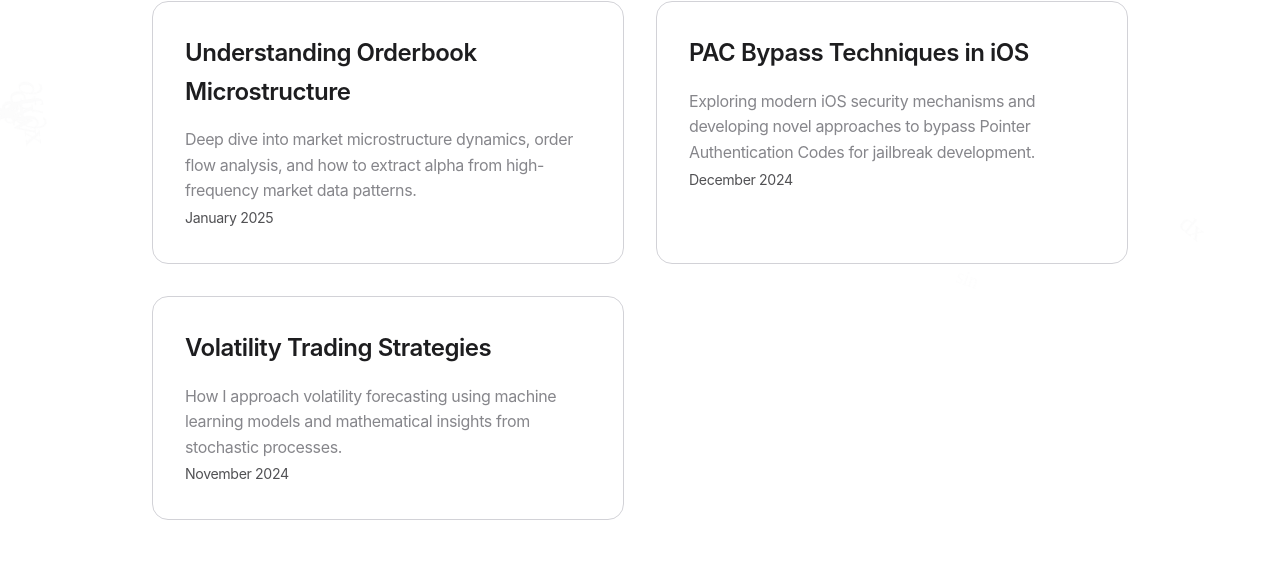
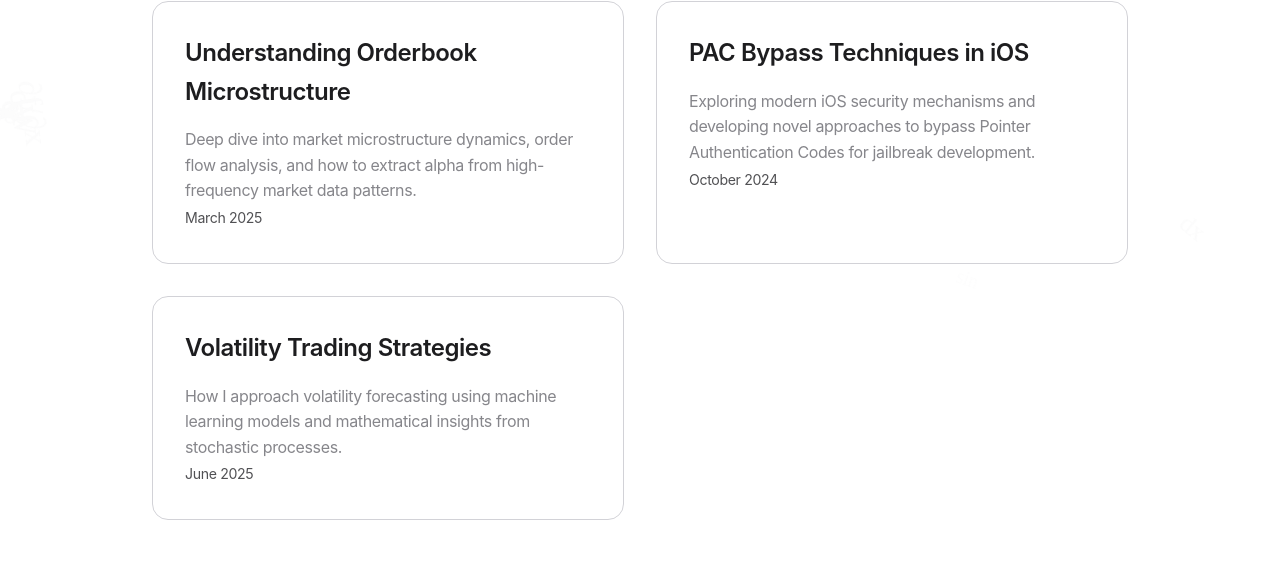
Before and after one commit to brianrojrc/brianrojrc.github.io, a Jekyll site: the page built from blog.md, in a window 1280 px wide. Shown: the part 583-1151 px from the top of the page. Built offline with Jekyll 4.4.1, drawn with Linux system fonts in a browser that asks for light colours.

Commit message:
Update blog.md

```diff
--- a/blog.md
+++ b/blog.md
@@ -15,17 +15,17 @@ title: Blog
         <div class="card">
             <h3>Understanding Orderbook Microstructure</h3>
             <p>Deep dive into market microstructure dynamics, order flow analysis, and how to extract alpha from high-frequency market data patterns.</p>
-            <small style="color: var(--text-tertiary);">January 2025</small>
+            <small style="color: var(--text-tertiary);">March 2025</small>
         </div>
         <div class="card">
             <h3>PAC Bypass Techniques in iOS</h3>
             <p>Exploring modern iOS security mechanisms and developing novel approaches to bypass Pointer Authentication Codes for jailbreak development.</p>
-            <small style="color: var(--text-tertiary);">December 2024</small>
+            <small style="color: var(--text-tertiary);">October 2024</small>
         </div>
         <div class="card">
             <h3>Volatility Trading Strategies</h3>
             <p>How I approach volatility forecasting using machine learning models and mathematical insights from stochastic processes.</p>
-            <small style="color: var(--text-tertiary);">November 2024</small>
+            <small style="color: var(--text-tertiary);">June 2025</small>
         </div>
     </div>
 </section>
```
